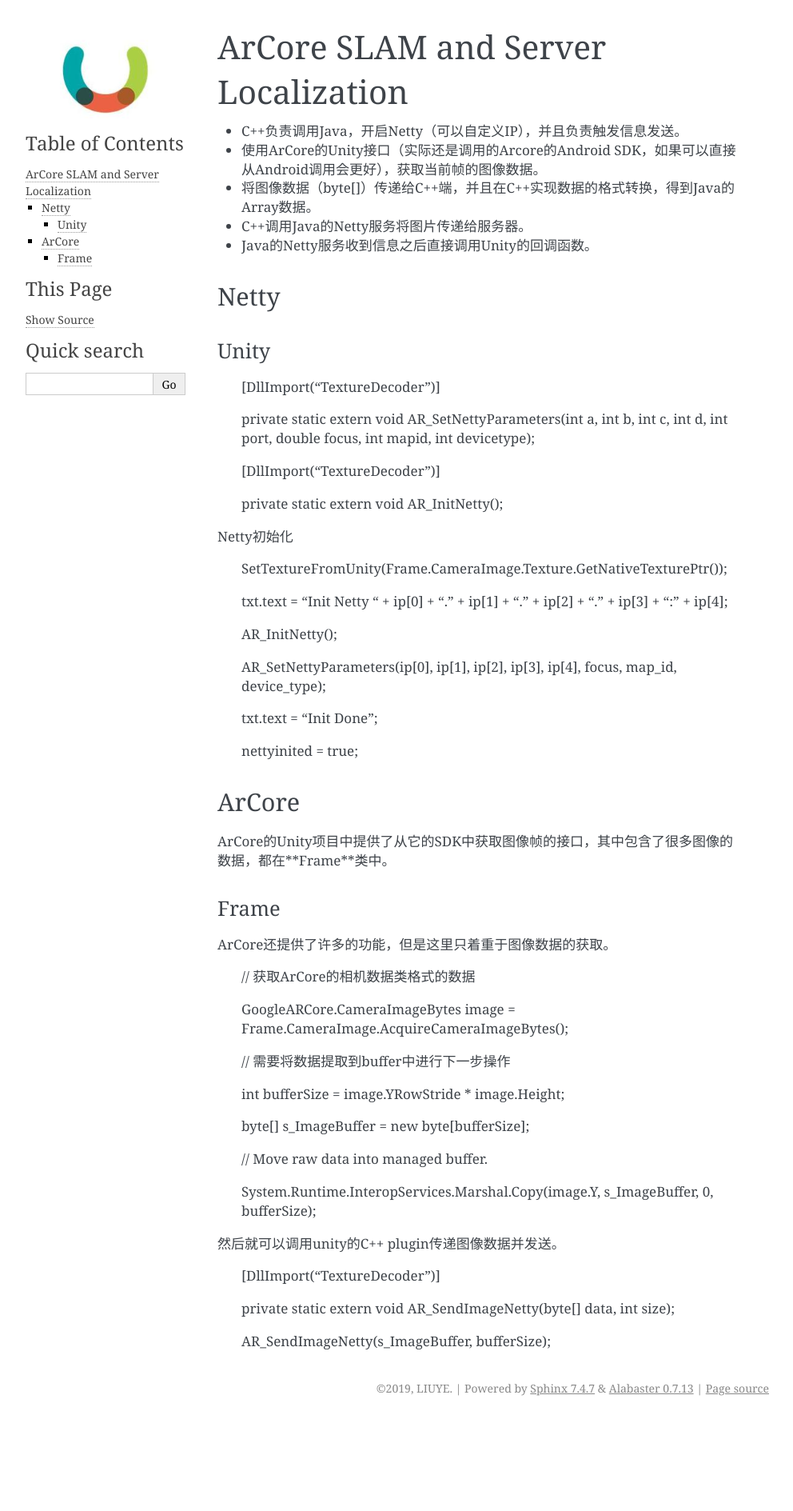
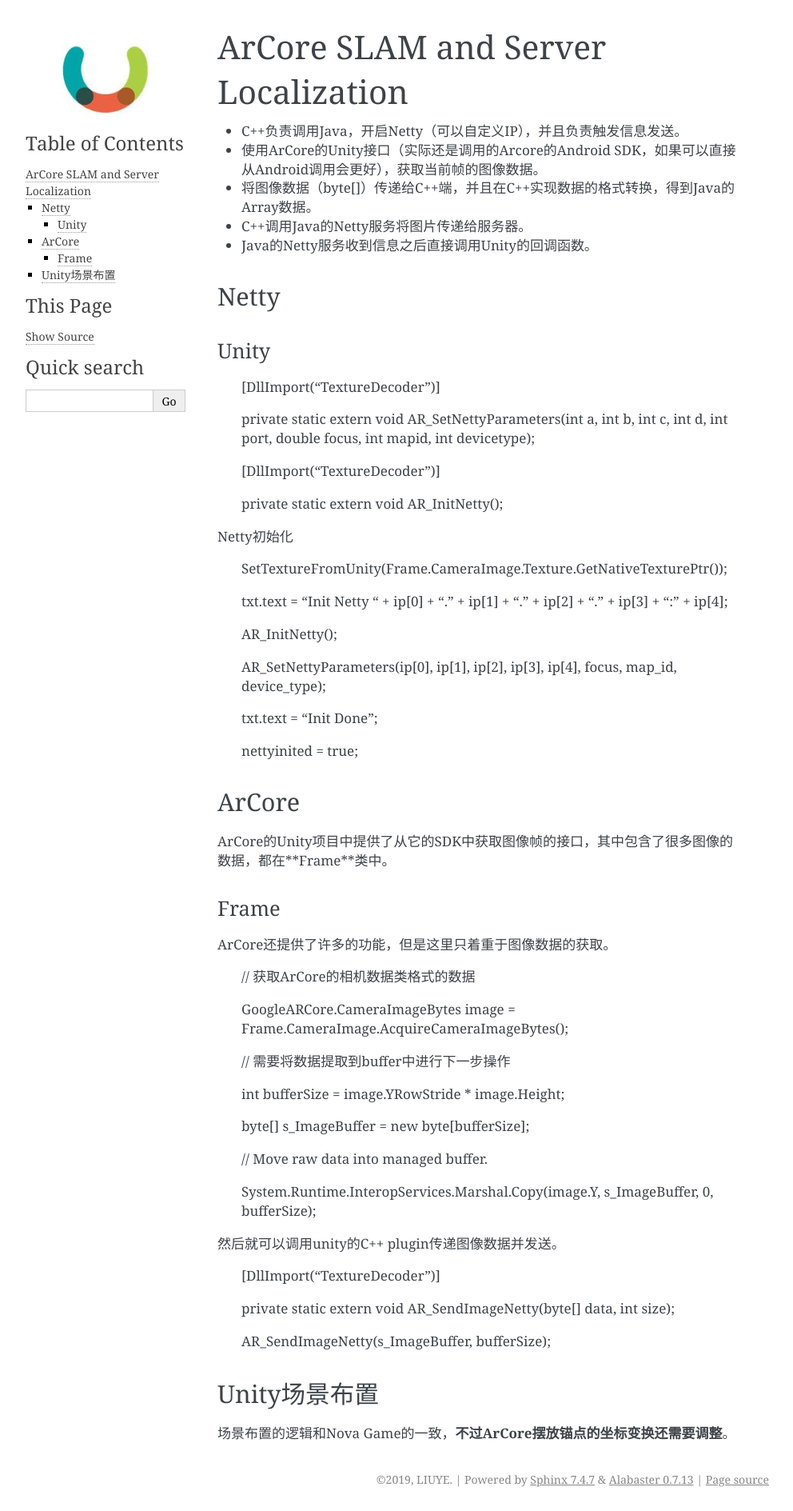
Before and after one commit to gggliuye/VIO, a Sphinx documentation site: the page built from docs/ArCoreServer/main.rst, in a window 1280 px wide. Shown: the whole page at 80% size, without its empty margins (148-1140 px from the left). Built offline with Sphinx 7.4.7, drawn with Linux system fonts in a browser that asks for light colours; before the commit the page ends 1775 px from its top, so only the background shows below that.

Commit message:
Update main.rst

```diff
--- a/docs/ArCoreServer/main.rst
+++ b/docs/ArCoreServer/main.rst
@@ -68,3 +68,9 @@
     private static extern void AR_SendImageNetty(byte[] data, int size);
 
     AR_SendImageNetty(s_ImageBuffer, bufferSize);
+
+
+Unity场景布置
+~~~~~~~~~~~~~~~~~~~~~
+
+场景布置的逻辑和Nova Game的一致，**不过ArCore摆放锚点的坐标变换还需要调整**。
```
